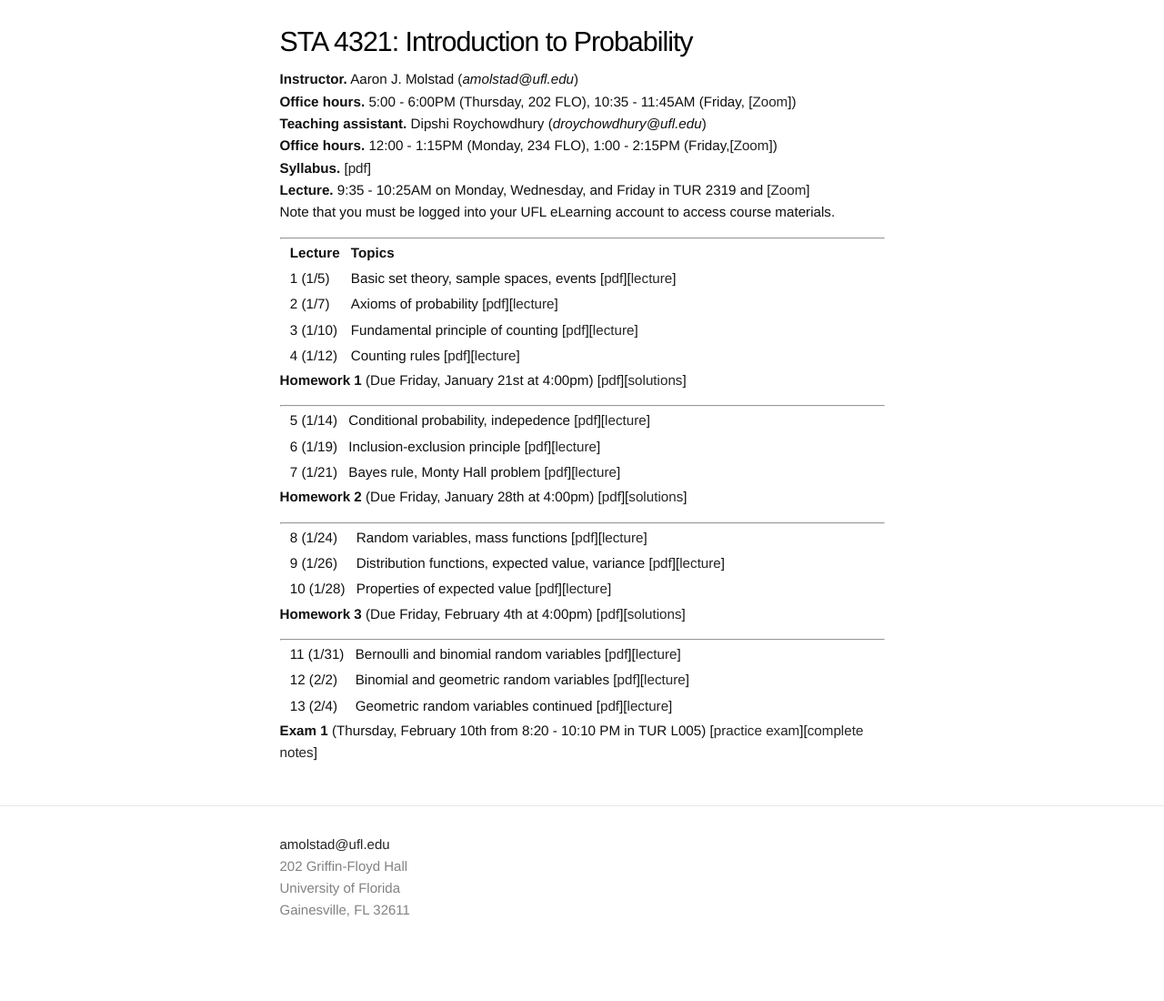
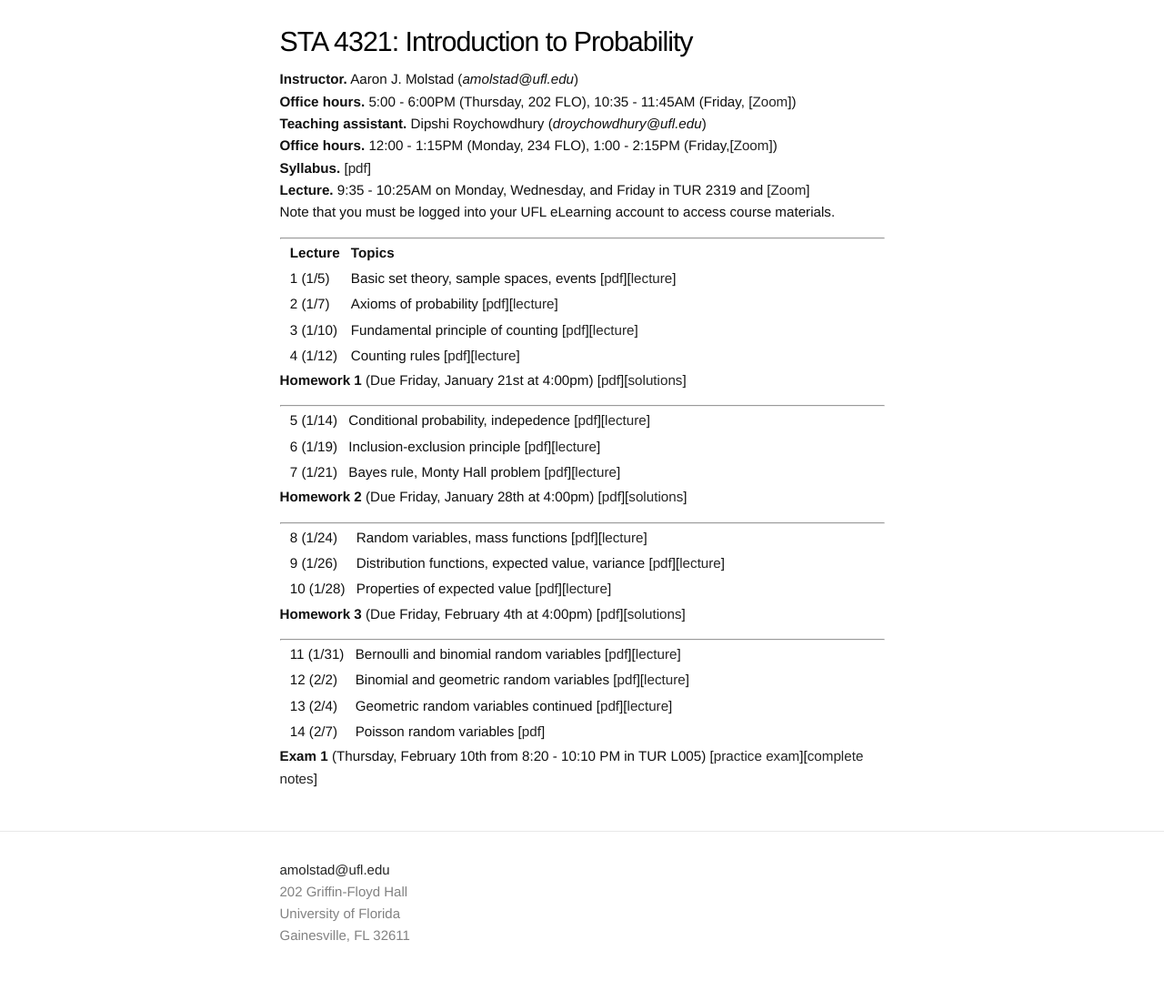
Before and after one commit to ajmolstad/ajmolstad.github.io, a Jekyll site: the page built from S22_STA4321.md, in a window 1280 px wide. Shown: the whole page at 91% size. Built offline with Jekyll 4.4.1, drawn with Linux system fonts in a browser that asks for light colours; before the commit the page ends 1072 px from its top, so only the background shows below that.

Commit message:
Update S22_STA4321.md

```diff
--- a/S22_STA4321.md
+++ b/S22_STA4321.md
@@ -49,5 +49,6 @@ Note that you must be logged into your UFL eLearning account to access course ma
 || 11 (1/31) || Bernoulli and binomial random variables [[pdf](https://ufl.instructure.com/files/66217821/download?download_frd=1)][[lecture](https://ufl.instructure.com/courses/452037/files?preview=66340212)] ||
 || 12 (2/2) || Binomial and geometric random variables [[pdf](https://ufl.instructure.com/files/66275046/download?download_frd=1)][[lecture](https://ufl.instructure.com/courses/452037/files?preview=66276380)]||
 || 13 (2/4) || Geometric random variables continued [[pdf](https://ufl.instructure.com/files/66338445/download?download_frd=1)][[lecture](https://ufl.instructure.com/courses/452037/files?preview=66340214)]||
+|| 14 (2/7) || Poisson random variables [[pdf](https://ufl.instructure.com/files/66411351/download?download_frd=1)]||
 
 **Exam 1** (Thursday, February 10th from 8:20 - 10:10 PM in TUR L005)  [[practice exam](https://ufl.instructure.com/files/66290905/download?download_frd=1)][[complete notes](https://ufl.instructure.com/files/66292201/download?download_frd=1)]
```
